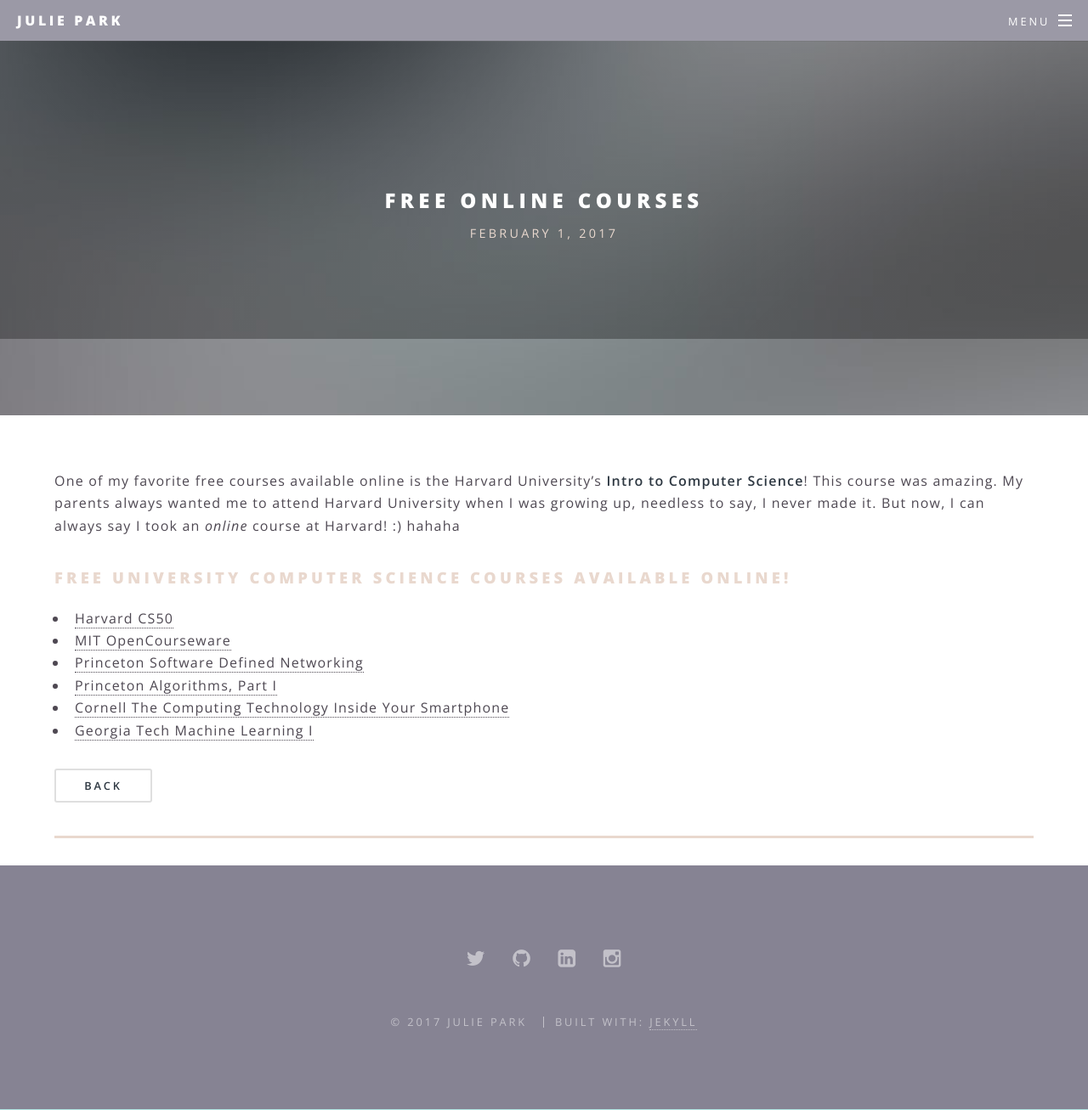
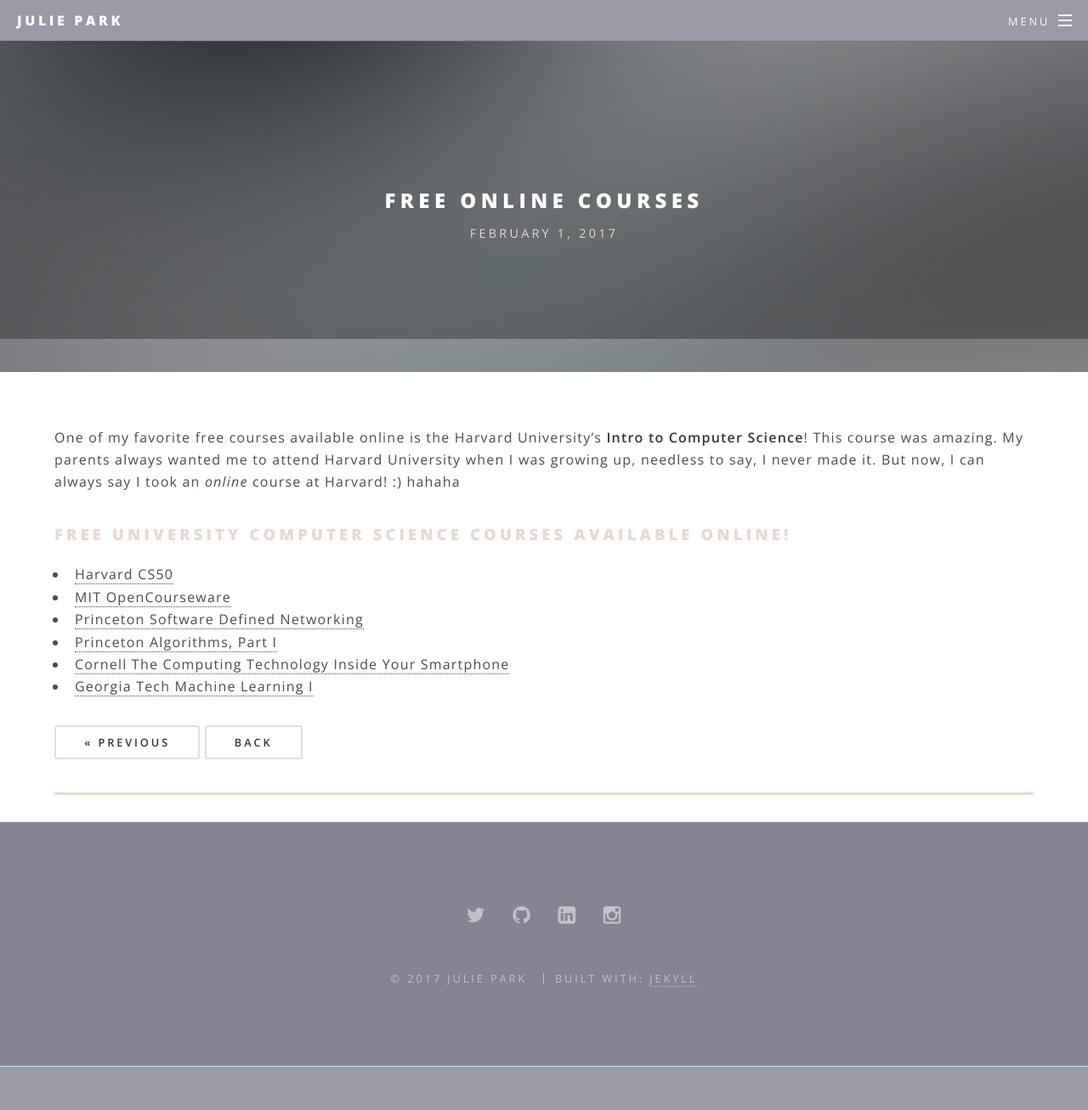
Before and after one commit to jspark721/jp-portfolio2017, a Jekyll site: the page built from _posts/2017-02-01-free-online-courses.md, in a window 1280 px wide and 1307 px high. Shown: the whole window at 85% size. Built offline with Jekyll 4.4.1, drawn with Linux system fonts in a browser that asks for light colours.

Commit message:
added next and previous button to post layout

```diff
--- a/_layouts/post.html
+++ b/_layouts/post.html
@@ -24,7 +24,14 @@
         <section class="wrapper style5">
             <div class="inner post-teaser">
                 {{ content}}
+
+                {% if page.previous.url %}
+                    <a class="button" href="{{page.previous.url}}">&laquo; Previous</a>
+                {% endif %}
                 <a class="button" href="/blog">Back</a>
+                {% if page.next.url %}
+                    <a class="button" href="{{page.next.url}}">Next &raquo;</a>
+                {% endif %}
             </div>
 
         </section>
--- a/css/main.scss
+++ b/css/main.scss
@@ -1747,6 +1747,7 @@
         padding: 4em 0 2em 0;
         background-color: _palette(accent2,bg);
         text-align: center;
+        font-size: 2em;
 //        border-bottom: 3em solid _palette(accent5,bg);
         h2 {
             font-size: 1.5em;
@@ -1948,7 +1949,7 @@
 article {
     background-color: #ABC4CB;
     header {
-        margin-bottom: 7%;
+        margin-bottom: 3%;
         text-align: center;
     }
     a:hover {
@@ -2001,4 +2002,8 @@
 
 .excerpt {
     text-align: justify;
+    font-size: .9em;
+    .button {
+        text-align: center;
+    }
 }
```
Also changed, not shown: blog.html (+1 -10 lines).
